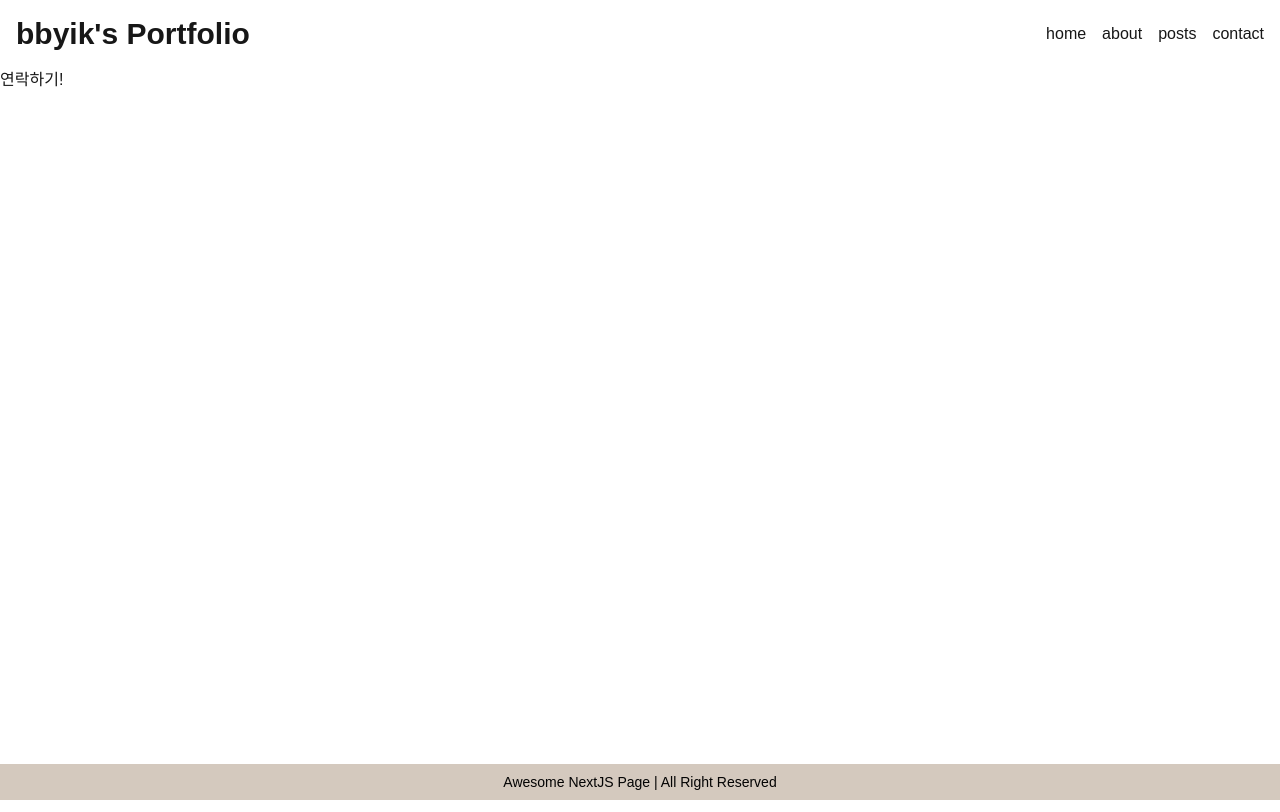
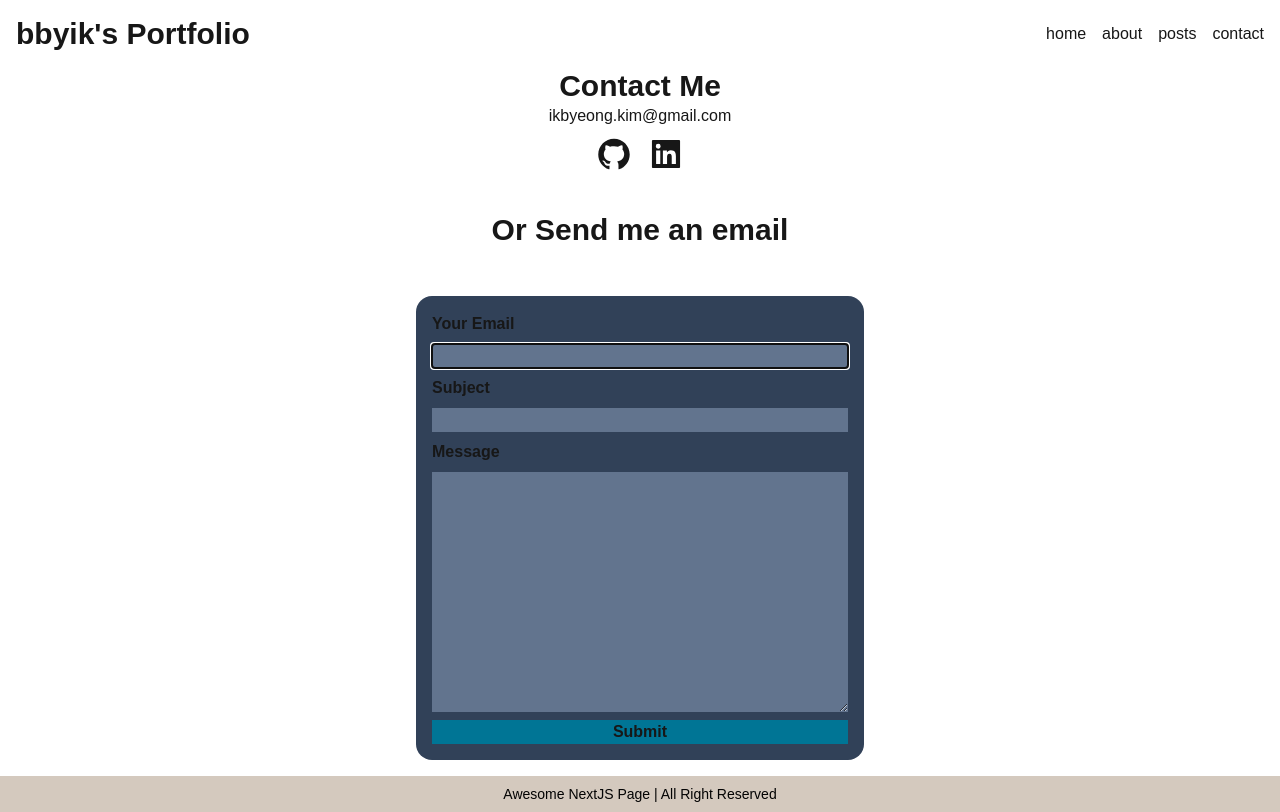
Before and after one commit to bbyik-k/portfolio-site-nextjs, a Next.js app: page /contact in a window 1280 px wide. Built offline with nearby package versions, Linux system fonts and the light colour scheme.

Commit message:
feat: add Contact page with form

```diff
--- a/src/app/contact/page.tsx
+++ b/src/app/contact/page.tsx
@@ -1,3 +1,30 @@
+import ContactForm from '@/components/ContactForm';
+import { AiFillGithub, AiFillLinkedin } from 'react-icons/ai';
+
+const LINKS = [
+  {
+    icon: <AiFillGithub />,
+    url: 'https://github.com/bbyik-k',
+  },
+  {
+    icon: <AiFillLinkedin />,
+    url: 'https://www.linkedin.com/in/byeongik-kim-747881355/',
+  },
+];
 export default function ContactPage() {
-  return <p>연락하기!</p>;
+  return (
+    <section className='flex flex-col items-center'>
+      <h2 className='text-3xl font-bold by-2'>Contact Me</h2>
+      <p>ikbyeong.kim@gmail.com</p>
+      <ul className='flex gap-4 my-2'>
+        {LINKS.map((link, idx) => (
+          <a key={idx} href={link.url} target='_blank' rel='noopener noreferrer' className='text-4xl hover:text-yellow-400'>
+            {link.icon}
+          </a>
+        ))}
+      </ul>
+      <h2 className='text-3xl font-bold my-8'>Or Send me an email</h2>
+      <ContactForm />
+    </section>
+  );
 }
--- /dev/null
+++ b/src/components/Banner.tsx
@@ -0,0 +1,9 @@
+export type BannerData = {
+  message: string;
+  state: 'success' | 'error';
+};
+export default function Banner({ banner: { message, state } }: { banner: BannerData }) {
+  const isSuccess = state === 'success';
+  const icon = isSuccess ? '✅' : '🔥';
+  return <p className={`p-2 rounded-xl w-full text-center ${isSuccess ? 'bg-green-900' : 'bg-red-900'}`}>{`${icon} ${message}`}</p>;
+}
--- /dev/null
+++ b/src/components/ContactForm.tsx
@@ -0,0 +1,49 @@
+'use client';
+
+import { ChangeEvent, FormEvent, useState } from 'react';
+import Banner, { BannerData } from './Banner';
+
+type Form = {
+  from: string;
+  subject: string;
+  message: string;
+};
+export default function ContactForm() {
+  const [form, setForm] = useState<Form>({ from: '', subject: '', message: '' });
+  const [banner, setBanner] = useState<BannerData | null>(null);
+
+  const onChange = (e: ChangeEvent<HTMLInputElement | HTMLTextAreaElement>) => {
+    const { name, value } = e.target;
+    setForm((prev) => ({ ...prev, [name]: value }));
+  };
+
+  const onSubmit = (e: FormEvent<HTMLFormElement>) => {
+    e.preventDefault();
+    console.log(form);
+    setBanner({ message: '전송에 성공하였습니다!', state: 'success' });
+    setTimeout(() => {
+      // setBanner(null);
+    }, 3000);
+  };
+
+  return (
+    <section className='w-full max-w-md '>
+      {banner && <Banner banner={banner} />}
+      <form onSubmit={onSubmit} className='w-full flex flex-col gap-2 my-4 p-4 bg-slate-700 rounded-2xl'>
+        <label className='font-semibold' htmlFor='from'>
+          Your Email
+        </label>
+        <input className='bg-slate-500' type='email' id='from' name='from' required autoFocus value={form.from} onChange={onChange} />
+        <label className='font-semibold' htmlFor='subject'>
+          Subject
+        </label>
+        <input className='bg-slate-500' type='text' id='subject' name='subject' required value={form.subject} onChange={onChange} />
+        <label className='font-semibold' htmlFor='message'>
+          Message
+        </label>
+        <textarea className='bg-slate-500' rows={10} id='message' name='message' required value={form.message} onChange={onChange} />
+        <button className='bg-cyan-700 font-bold hover:bg-cyan-600'>Submit</button>
+      </form>
+    </section>
+  );
+}
```
